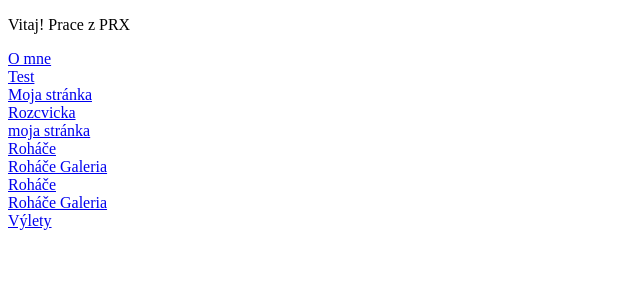
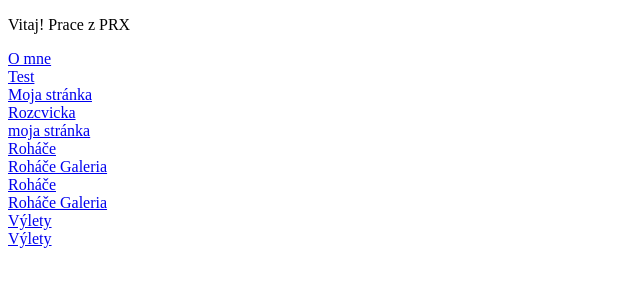
Before and after one commit to RealMaxx90/SS_PRX_IIC, a plain HTML site: page index.html in a window 1280 px wide. Shown: the full height of the page, 0-640 px from the left. Drawn offline with Linux system fonts and the light colour scheme.

Commit message:
Update index.html with new links and fixes
Added a new link to '08_tema/projekt.html' and fixed a typo in the link for '06_tema/vylety.html'.

```diff
--- a/index.html
+++ b/index.html
@@ -17,6 +17,7 @@
     <a href="05_tema/tatry.html" target="_blank" > Roháče</a><br>
     <a href="05_tema/tatry.html#galeria" target="_blank" > Roháče Galeria</a><br>
     <a href="06_tema/vylety.html="_blank" > Výlety</a><br>
+    <a href="08_tema/projekt.html="_blank" > Výlety</a><br>
 
 
 </body>
```
